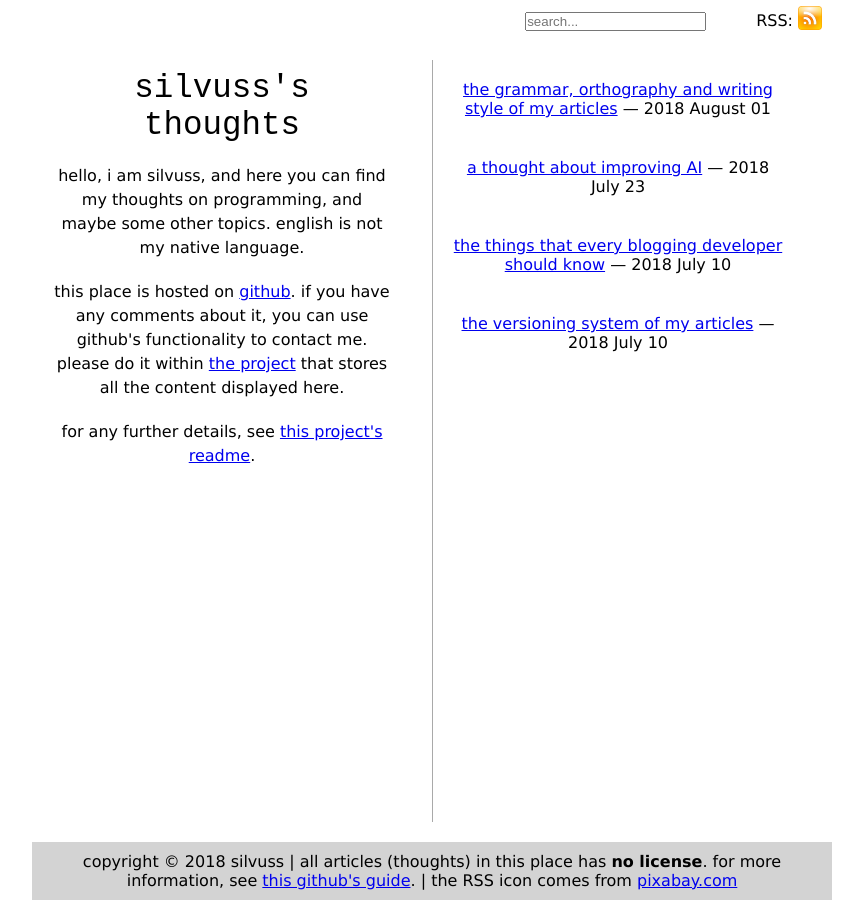
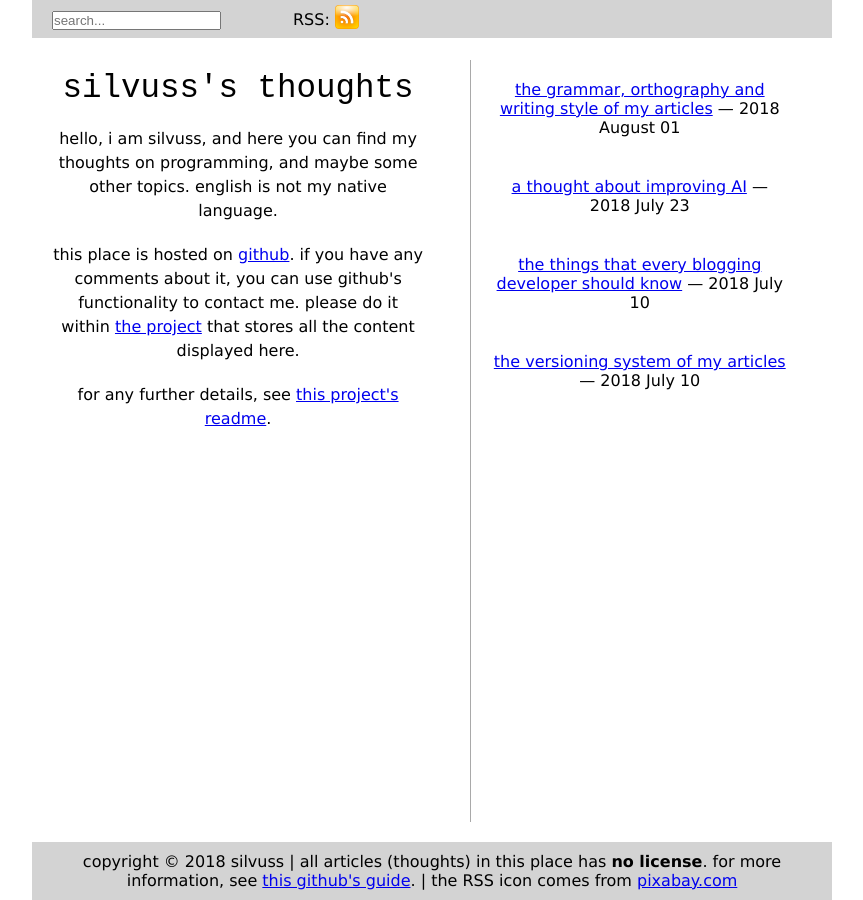
Before and after one commit to DevSilv/ARCHIVED-varts-plain-css, a Jekyll site: the page built from index.html, in a window 1280 px wide. Shown: the whole page, without its empty margins (208-1071 px from the left). Built offline with Jekyll 4.4.1, drawn with Linux system fonts in a browser that asks for light colours.

```diff
--- a/_layouts/default.html
+++ b/_layouts/default.html
@@ -10,32 +10,15 @@
     <meta name="author" content="{{ site.author }}">
     <meta name="description" content="{{ site.meta-description }}">
     <link rel="stylesheet" href="{{ site.data.internal-uris.css.default }}">
+    <link rel="stylesheet" href="{{ site.data.internal-uris.css.header }}">
+    <link rel="stylesheet" href="{{ site.data.internal-uris.css.index }}">
+    <link rel="stylesheet" href="{{ site.data.internal-uris.css.page }}">
+    <link rel="stylesheet" href="{{ site.data.internal-uris.css.post }}">
+    <link rel="stylesheet" href="{{ site.data.internal-uris.css.tag }}">
     <script src="{{ site.data.external-uris.jquery }}"></script>
     <script src="{{ site.data.internal-uris.js.display-search-results }}"></script>
     <script src="{{ site.data.internal-uris.js.search }}"></script>
-    {% if layout %}
-        {% if layout.pagecss %}
-            {% for file in layout.pagecss %}
-                <link rel="stylesheet" href="{{ file }}">
-            {% endfor %}
-        {% endif %}
-        {% if layout.postcss %}
-            {% for file in layout.postcss %}
-                <link rel="stylesheet" href="{{ file }}">
-            {% endfor %}
-        {% endif %}
-        {% if layout.tagcss %}
-            {% for file in layout.tagcss %}
-                <link rel="stylesheet" href="{{ file }}">
-            {% endfor %}
-        {% endif %}
-    {% endif %}
     {% if page %}
-        {% if page.cssfiles %}
-            {% for file in page.cssfiles %}
-                <link rel="stylesheet" href="{{ file }}">
-            {% endfor %}
-        {% endif %}
         {% if page.title %}
         <title>{{ page.title }} | {{ site.title }}</title>
         {% else %}
--- a/_layouts/page.html
+++ b/_layouts/page.html
@@ -1,6 +1,5 @@
 ---
 layout: default
-pagecss: ["css/header.css", "css/page.css"]
 ---
 
 {% include header.html wide="true" %}
--- a/_layouts/post.html
+++ b/_layouts/post.html
@@ -1,6 +1,5 @@
 ---
 layout: page
-postcss: "css/post.css"
 ---
 
 <ul class="tag-list">
--- a/_layouts/tag.html
+++ b/_layouts/tag.html
@@ -1,6 +1,5 @@
 ---
 layout: page
-tagcss: "css/tag.css"
 ---
 
 
--- a/index.html
+++ b/index.html
@@ -1,6 +1,5 @@
 ---
 layout: default
-cssfiles: ["css/header.css", "css/index.css"]
 ---
 
 {% include header.html wide="false" %}
```
Also changed, not shown: _data/internal-uris.json (+10 -10 lines).
